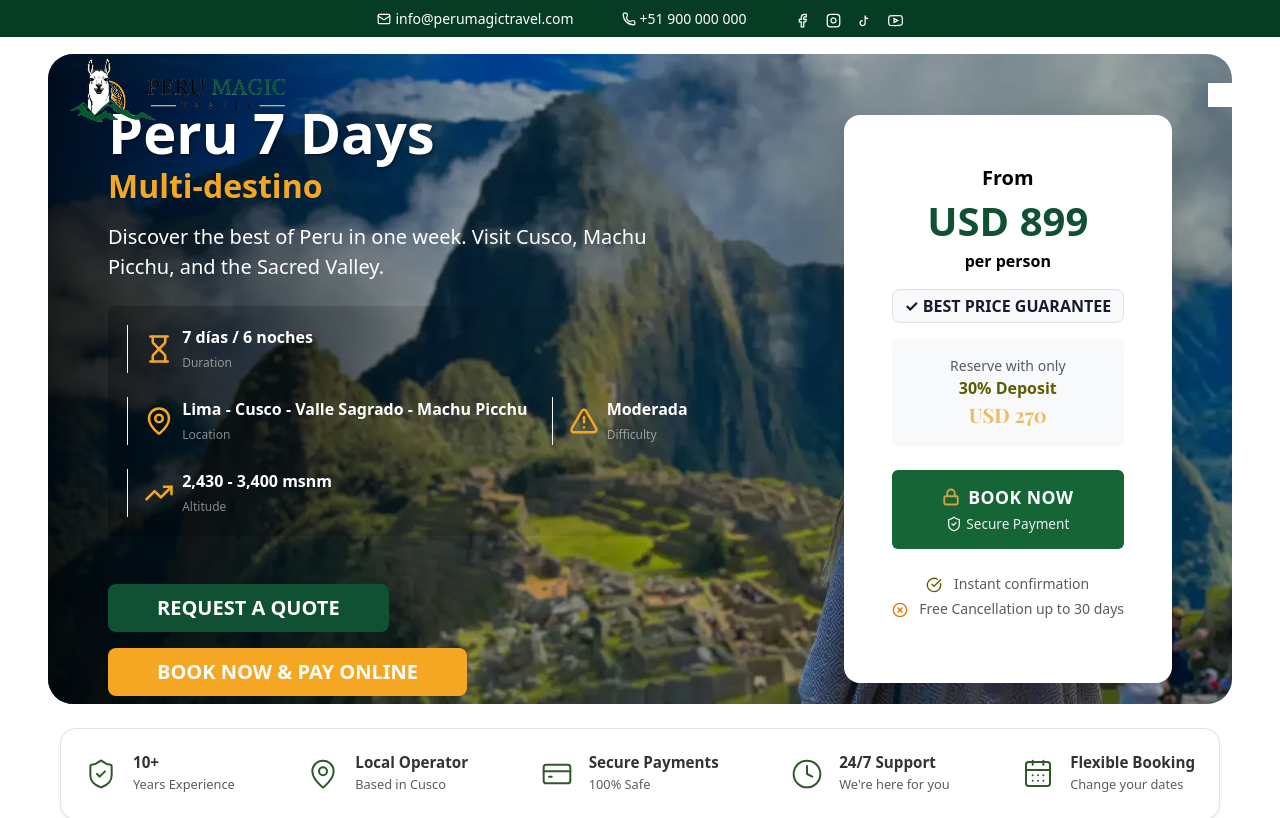
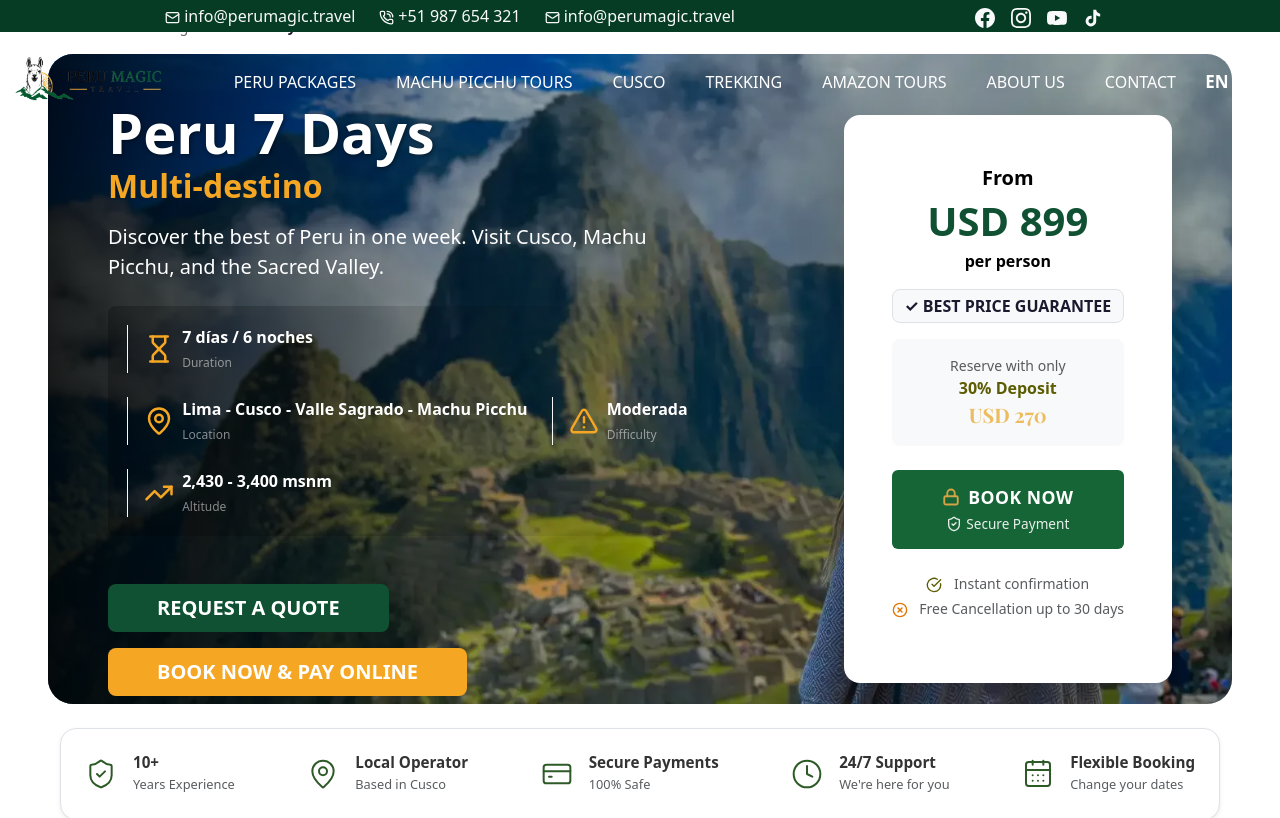
Before and after one commit to Cuscoinf/WPNextJS, a Next.js app: page /peru-7-days in a window 1280 px wide. Shown: the top 818 px of the page. Built offline with nearby package versions, Linux system fonts and the light colour scheme.

Commit message:
areglos despues  de connectarme  a la rama

```diff
--- a/components/home/HeroSection.tsx
+++ b/components/home/HeroSection.tsx
@@ -61,10 +61,10 @@ export default function HeroSection({ slide }: Props) {
             </div>
         </div>
 
-        <div className="position-absolute start-50 d-none d-md-flex"
+        <div className="position-absolute start-50 d-none d-lg-flex"
           style={{
           bottom: "0",
-          transform: "translate(-75%, 20%)",
+          transform: "translateX(-60%) translateY(20%)",
           zIndex: 10,
           width: "100%",
           maxWidth: "1200px"
--- a/components/layout/Header.tsx
+++ b/components/layout/Header.tsx
@@ -1,5 +1,5 @@
 import Link from "next/link";
-import { Mail, Phone } from "lucide-react";
+import { Mail, Phone, PhoneCall } from "lucide-react";
 import type { Category } from "@/lib/types";
 import categoriesData from "@/lib/data/categories.json";
 import pagesData from "@/lib/data/pages.json";
@@ -10,78 +10,80 @@ export default function Header() {
   return (
     <header>
       {/* ─── TOP BAR (email, redes, contacto) ─── */}
-
-<div className="bg-page d-none d-xl-flex">
+      <div className="top-bar bg-page d-none d-xl-flex">
         <div className="container">
-    <div className="row">
-      <div className="col d-flex justify-content-center gap-5 py-2 small">
-
-        <a href="mailto:info@perumagictravel.com"
-           className="text-white text-decoration-none d-flex align-items-center gap-1">
-          <Mail size={14} />
-          info@perumagictravel.com
+          <div className="row text-center">
+            <div className="col-8 py-1 d-flex align-items-center justify-content-center gap-4">
+              <a className="link-light text-decoration-none" href="mailto:info@perumagic.travel">
+                <Mail className="me-1" size={15} />
+                info@perumagic.travel
               </a>
-
-        <a href="tel:+51900000000"
-           className="text-white text-decoration-none d-flex align-items-center gap-1">
-          <Phone size={14} />
-          +51 900 000 000
+              <a className="link-light text-decoration-none" href="mailto:info@perumagic.travel">
+                <PhoneCall className="me-1" size={15} />
+                +51 987 654 321
               </a>
-
-        <div className="d-flex gap-3">
-
-        <a href="#" className="text-white" target="_blank" aria-label="Facebook">
-          <svg xmlns="http://www.w3.org/2000/svg" width="15" height="15" viewBox="0 0 24 24" fill="none" stroke="currentColor" strokeWidth="2"><path d="M18 2h-3a5 5 0 0 0-5 5v3H7v4h3v8h4v-8h3l1-4h-4V7a1 1 0 0 1 1-1h3z"/></svg>
+              <a className="link-light text-decoration-none" href="mailto:info@perumagic.travel">
+                <Mail className="me-1" size={15} />
+                info@perumagic.travel
               </a>
-         <a href="#" className="text-white" target="_blank" aria-label="Instagram">
-          <svg xmlns="http://www.w3.org/2000/svg" width="15" height="15" viewBox="0 0 24 24" fill="none" stroke="currentColor" strokeWidth="2"><rect x="2" y="2" width="20" height="20" rx="5" ry="5"/><path d="M16 11.37A4 4 0 1 1 12.63 8 4 4 0 0 1 16 11.37z"/><line x1="17.5" y1="6.5" x2="17.51" y2="6.5"/></svg>
+            </div>
+            <div className="col-3 d-flex align-items-center justify-content-end gap-3">
+              <a className="link-light text-decoration-none" href="https://www.facebook.com/perumagictour" target="_blank" rel="noopener noreferrer">
+                <svg width="20" height="20" viewBox="0 0 24 24" fill="currentColor">
+                  <path d="M24 12.073c0-6.627-5.373-12-12-12s-12 5.373-12 12c0 5.99 4.388 10.954 10.125 11.854v-8.385H7.078v-3.47h3.047V9.43c0-3.007 1.792-4.669 4.533-4.669 1.312 0 2.686.235 2.686.235v2.953H15.83c-1.491 0-1.956.925-1.956 1.874v2.25h3.328l-.532 3.47h-2.796v8.385C19.612 23.027 24 18.062 24 12.073z"/>
+                </svg>
               </a>
-         <a href="#" className="text-white" target="_blank" aria-label="TikTok">
-          <svg xmlns="http://www.w3.org/2000/svg" width="15" height="15" viewBox="0 0 24 24" fill="none" stroke="currentColor" strokeWidth="2"><path d="M9 12a4 4 0 1 0 4 4V4a5 5 0 0 0 5 5"/></svg>
+              <a className="link-light text-decoration-none" href="https://www.instagram.com/perumagictour" target="_blank" rel="noopener noreferrer">
+                <svg width="20" height="20" viewBox="0 0 24 24" fill="currentColor">
+                  <path d="M12 2.163c3.204 0 3.584.012 4.85.07 3.252.148 4.771 1.691 4.919 4.919.058 1.265.069 1.645.069 4.849 0 3.205-.012 3.584-.069 4.849-.149 3.225-1.664 4.771-4.919 4.919-1.266.058-1.644.07-4.85.07-3.204 0-3.584-.012-4.849-.07-3.26-.149-4.771-1.699-4.919-4.92-.058-1.265-.07-1.644-.07-4.849 0-3.204.013-3.583.07-4.849.149-3.227 1.664-4.771 4.919-4.919 1.266-.057 1.645-.069 4.849-.069zm0-2.163c-3.259 0-3.667.014-4.947.072-4.358.2-6.78 2.618-6.98 6.98-.059 1.281-.073 1.689-.073 4.948 0 3.259.014 3.668.072 4.948.2 4.358 2.618 6.78 6.98 6.98 1.281.058 1.689.072 4.948.072 3.259 0 3.668-.014 4.948-.072 4.354-.2 6.782-2.618 6.979-6.98.059-1.28.073-1.689.073-4.948 0-3.259-.014-3.667-.072-4.947-.196-4.354-2.617-6.78-6.979-6.98-1.281-.059-1.69-.073-4.949-.073zm0 5.838c-3.403 0-6.162 2.759-6.162 6.162s2.759 6.163 6.162 6.163 6.162-2.759 6.162-6.163c0-3.403-2.759-6.162-6.162-6.162zm0 10.162c-2.209 0-4-1.79-4-4 0-2.209 1.791-4 4-4s4 1.791 4 4c0 2.21-1.791 4-4 4zm6.406-11.845c-.796 0-1.441.645-1.441 1.44s.645 1.44 1.441 1.44c.795 0 1.439-.645 1.439-1.44s-.644-1.44-1.439-1.44z"/>
+                </svg>
               </a>
-         <a href="#" className="text-white" target="_blank" aria-label="YouTube">
-           <svg xmlns="http://www.w3.org/2000/svg" width="15" height="15" viewBox="0 0 24 24" fill="none" stroke="currentColor" strokeWidth="2"><path d="M22.54 6.42a2.78 2.78 0 0 0-1.94-2C18.88 4 12 4 12 4s-6.88 0-8.6.46a2.78 2.78 0 0 0-1.94 2A29 29 0 0 0 1 12a29 29 0 0 0 .46 5.58 2.78 2.78 0 0 0 1.94 2C5.12 20 12 20 12 20s6.88 0 8.6-.46a2.78 2.78 0 0 0 1.94-2A29 29 0 0 0 23 12a29 29 0 0 0-.46-5.58z"/><polygon points="9.75 15.02 15.5 12 9.75 8.98 9.75 15.02"/></svg>
+              <a className="link-light text-decoration-none" href="https://www.youtube.com/perumagictour" target="_blank" rel="noopener noreferrer">
+                <svg width="20" height="20" viewBox="0 0 24 24" fill="currentColor">
+                  <path d="M23.498 6.186a3.016 3.016 0 0 0-2.122-2.136C19.505 3.545 12 3.545 12 3.545s-7.505 0-9.377.505A3.017 3.017 0 0 0 .502 6.186C0 8.07 0 12 0 12s0 3.93.502 5.814a3.016 3.016 0 0 0 2.122 2.136c1.871.505 9.376.505 9.376.505s7.505 0 9.377-.505a3.015 3.015 0 0 0 2.122-2.136C24 15.93 24 12 24 12s0-3.93-.502-5.814zM9.545 15.568V8.432L15.818 12l-6.273 3.568z"/>
+                </svg>
               </a>
-
-        </div>
-
+              <a className="link-light text-decoration-none" href="https://www.tiktok.com/@perumagictour" target="_blank" rel="noopener noreferrer">
+                <svg width="20" height="20" viewBox="0 0 24 24" fill="currentColor">
+                  <path d="M19.59 6.69a4.83 4.83 0 0 1-3.77-4.25V2h-3.45v13.67a2.89 2.89 0 0 1-5.2 1.74 2.89 2.89 0 0 1 2.31-4.64 2.93 2.93 0 0 1 .88.13V9.4a6.84 6.84 0 0 0-1-.05A6.33 6.33 0 0 0 5 20.1a6.34 6.34 0 0 0 10.86-4.43v-7a8.16 8.16 0 0 0 4.77 1.52v-3.4a4.85 4.85 0 0 1-1-.1z"/>
+                </svg>
+              </a>
             </div>
           </div>
         </div>
       </div>
-
-{/* ─── NAVBAR ─── */}
-  <nav className="navbar-nav navbar-expand-xxl navbar-light w-100 p-0">
-    <div className="container-fluid px-4 px-md-5 d-flex align-items-center justify-content-between">
+      {/* ─── MENU DE NAVIGATION ─── */}
+      <nav className="navbar navbar-expand-lg container-fluid">
+        <div className="row align-items-center w-100">
+          <div className="col-6 col-lg-4 col-xl-2">
             <Link className="navbar-brand d-flex align-items-center py-2" href="/">
-        <img
+              <img className="w-100 h-auto"
                 src="/images/magic.png"
                 alt="Peru Magic Travel"
-          className="header-logo-img"
               />
             </Link>
+          </div>
 
           <button
-        className="navbar-toggler border-0"
+            className="navbar-toggler d-lg-none col-6 text-end border-0"
             type="button"
             data-bs-toggle="collapse"
-        data-bs-target="#mainNav"
-        aria-controls="mainNav"
+            data-bs-target="#navbarNav"
+            aria-controls="navbarNav"
             aria-expanded="false"
             aria-label="Toggle navigation"
           >
-        <span className="navbar-toggler-icon bg-white" />
+            <span className="navbar-toggler-icon bg-white rounded-1"></span>
           </button>
 
-      <div className="collapse navbar-collapse" id="mainNav">
-        <ul className="navbar-nav mx-auto align-items-xl-center gap-2 gap-xl-4 fw-bold" style={{ fontSize: "13px", letterSpacing: "0.6px" }}>
-
+          <div className="collapse navbar-collapse col-lg-12 col-xl-10 col-xxl-10" id="navbarNav">
+            <ul className="navbar-nav nav-items d-flex gap-2 gap-xl-4 justify-content-center w-100">
               {categories.map((category) => {
                 const categorySlug = category.slug;
                 const categoryName = category.name || category.acf?.titulo_categoria;
                 return (
                   <li className="nav-item" key={category.id || categorySlug}>
-                <Link className="nav-link py-3" href={`/${categorySlug}`}>
+                    <Link className="nav-link" href={`/${categorySlug}`}>
                       {categoryName}
                     </Link>
                   </li>
@@ -91,27 +93,22 @@ export default function Header() {
                 .filter(p => p.slug === "about-us" || p.slug === "contact-us")
                 .map(page => (
                   <li className="nav-item" key={page.id}>
-                <Link className="nav-link py-3" href={`/${page.slug}`}>
+                    <Link className="nav-link" href={`/${page.slug}`}>
                       {page.title}
                     </Link>
                   </li>
                 ))}
-          <li className="nav-item">
-           <Link
+                <li className="nav-item d-none d-xxl-block">
+                  <Link className="nav-link bg-page-alt-light py-2 px-3 rounded-3"
                     href="/planear-viaje"
-            className="btn bg-page-page-alt text-white text-uppercase fw-bold d-inline-flex align-items-center"
                   >
                     Plan Your Trip
                   </Link>
                 </li>
               </ul>
-
-        <div className="d-flex align-items-xl-center align-items-start flex-column flex-xl-row gap-3 ms-xl-4 py-3 py-xl-0">
-
-
-          <div className="dropdown">
+              <div className="dropdown ms-auto">
                 <button
-              className="btn btn-link text-white fw-bold dropdown-toggle text-decoration-none d-flex align-items-center gap-1 p-2"
+                  className="btn text-white fw-bold dropdown-toggle text-decoration-none d-flex align-items-center gap-1 p-2"
                   type="button"
                   data-bs-toggle="dropdown"
                   aria-expanded="false"
@@ -124,20 +121,10 @@ export default function Header() {
                   <li><Link className="dropdown-item fw-bold small" href="#">ES</Link></li>
                 </ul>
               </div>
-
-          <a
-            href="https://wa.me/51900000000"
-            target="_blank"
-            rel="noopener noreferrer"
-            className="d-inline-flex align-items-center p-1 whatsapp-icon"
-            title="Contacto de WhatsApp"
-          >
-         <img src="/images/whatsapp.png" alt="whastsapp" />
-          </a>
-        </div>
           </div>
         </div>
       </nav>
+
     </header>
   );
 }
--- a/sass/components/_header.scss
+++ b/sass/components/_header.scss
@@ -8,69 +8,3 @@ header {
   right: 0;
   z-index: 1030;
 }
-
-
-/* LOGO */
-.header-logo-img {
-  height: 100px;
-  width: auto;
-  object-fit: contain;
-  transition: transform 0.3s ease;
-
-  &:hover {
-    transform: scale(1.03);
-  }
-}
-
-/* NAVBAR */
-.navbar-nav {
-  display: flex;
-  flex-direction: row;
-  justify-content: center;
-  align-items: center;
-  gap:30px;
-  width: 100%;
-
-.nav-link {
-  color: #fff;
-  font-size: 16px;
-  font-weight: 700;
-  text-transform: uppercase;
-
-  &:hover,
-  &.active {
-    color: $secondary-color;
-  }
-  @media (max-width: 1740px) {
-    font-size: 15px;
-    padding: 0 12px;
-  }
-
-  @media (max-width: 1500px) {
-    font-size: 14px;
-    padding: 0 10px;
-  }
-}
-
-  .btn {
-    transition: all 0.25s ease;
-    &:hover {
-      background-color: #084d28;
-      box-shadow: 0 4px 12px rgba(11, 102, 53, 0.2);
-    }
-  }
-
-  .whatsapp-icon {
-    transition: transform 0.2s ease;
-    &:hover {
-      transform: scale(1.1);
-    }
-  }
-}
-
-/* MOBILE */
-@media (max-width: 1199.98px) {
-  .header-logo-img {
-    height: 55px;
-  }
-}
--- a/sass/components/_nav.scss
+++ b/sass/components/_nav.scss
@@ -1 +1,25 @@
-// ─── NAVEGACIÓN ─────────────────────────────────
+// ─── NAVEGACIÓN HEADER─────────────────────────────────
+@use 'base' as *;
+.nav-items {
+    .nav-item {
+        list-style: none;
+    }
+
+    .nav-link {
+        color: #fff !important;
+        font-size: 1rem;
+        text-transform: uppercase;
+
+        &:hover,
+        &.active {
+            color: $secondary-color !important;
+        }
+    }
+
+    .whatsapp-icon {
+        transition: transform 0.2s ease;
+        &:hover {
+        transform: scale(1.1);
+        }
+    }
+}
```
Lines whose indentation alone changed are shown as unchanged.
